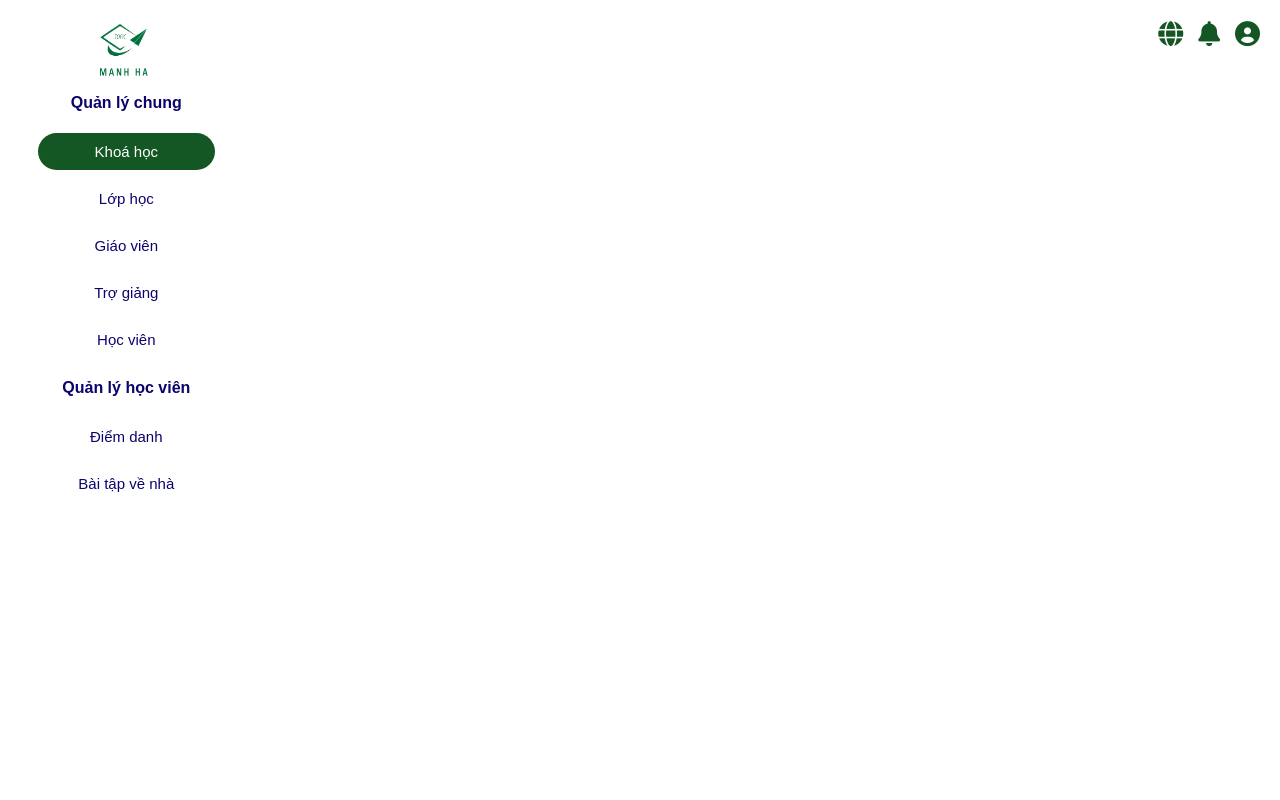
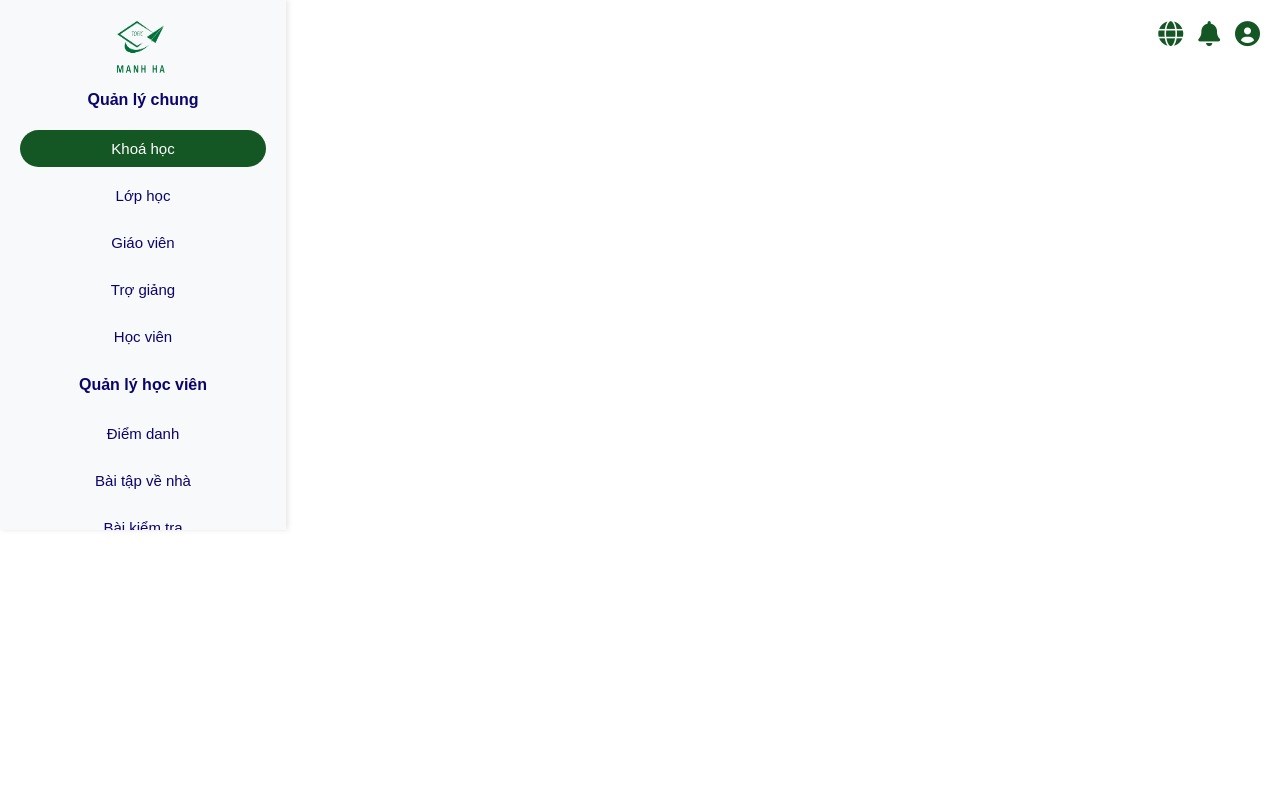
Before and after one commit to thaothu1109/phpBaiKiemTra2, a PHP site: page /trangchu.php in a window 1280 px wide. Run offline with PHP 8.4, Linux system fonts and the light colour scheme.

Commit message:
update 3 file

```diff
--- a/reset_password.php
+++ b/reset_password.php
@@ -177,7 +177,7 @@ button:hover {
         function redirectToLogin() {
             setTimeout(function () {
                 window.location.href = "login.php";
-            }, 115000); // Chuyển hướng sau 5 giây
+            }, 8000); // Chuyển hướng sau 8 giây
         }
     </script>
 </head>
--- a/trangchu.php
+++ b/trangchu.php
@@ -221,36 +221,6 @@ nav ul li a:hover {
     scrollbar-color: transparent transparent;
 }
 
-.table-container:hover {
-    scrollbar-color: #888 #f1f1f1;
-}
-
-.loaisp:-webkit-scrollbar,
-.table-container:-webkit-scrollbar {
-    width: 5px;
-}
-
-.loaisp:-webkit-scrollbar-track,
-.table-container:-webkit-scrollbar-track {
-    background: #f1f1f1;
-    border-radius: 20px;
-}
-
-.loaisp:-webkit-scrollbar-thumb,
-.table-container:-webkit-scrollbar-thumb {
-    background-color: transparent;
-    border-radius: 20px;
-    transition: background-color 0.3s ease;
-}
-
-.loaisp:hover:-webkit-scrollbar-thumb,
-.table-container:hover:-webkit-scrollbar-thumb {
-    background-color: #888;
-    border-radius: 20px;
-}
-
-
-
 .trang {
     text-align: center; /* Căn giữa */
     margin: 20px 0; /* Khoảng cách trên và dưới */
@@ -333,7 +303,28 @@ nav ul li a:hover {
     border: 1px solid #155724;
 }
 
+body {
+    font-family: Arial, sans-serif;
+    margin: 0; /* Xóa khoảng cách mặc định của body */
+    padding: 0; /* Xóa khoảng cách mặc định của body */
+    display: flex; /* Sử dụng flexbox để căn chỉnh */
+    height: 100vh; /* Chiều cao toàn màn hình */
+    overflow: hidden; /* Ẩn thanh cuộn ngang nếu có */
+}
 
+.loaisp {
+    width: 20%; /* Chiều rộng sidebar */
+    max-width: 300px; /* Đặt chiều rộng tối đa */
+    height: 100vh; /* Chiều cao toàn màn hình */
+    background-color: #f8f9fa; /* Màu nền sidebar */
+    padding: 15px; /* Khoảng cách bên trong */
+    box-shadow: 2px 0 5px rgba(0, 0, 0, 0.1); /* Hiệu ứng đổ bóng */
+}
+
+.sp {
+    flex: 1; /* Chiếm phần còn lại của màn hình */
+    padding: 20px; /* Khoảng cách bên trong */
+}
 
 
     </style>
--- a/xlfgpassword.php
+++ b/xlfgpassword.php
@@ -37,7 +37,7 @@ if ($_SERVER['REQUEST_METHOD'] === 'POST') {
             $mail->Host = 'smtp.gmail.com'; // Cấu hình SMTP của Gmail
             $mail->SMTPAuth = true;
             $mail->Username = 'donghongnhung2004@gmail.com'; // Email của bạn
-            $mail->Password = 'drgx pbqd xllr zkkz'; // Mật khẩu ứng dụng Gmail của bạn
+            $mail->Password = 'gthl jcfb pnnl nhvw'; // Mật khẩu ứng dụng Gmail của bạn
             $mail->SMTPSecure = PHPMailer::ENCRYPTION_STARTTLS;
             $mail->Port = 587;
 
```
